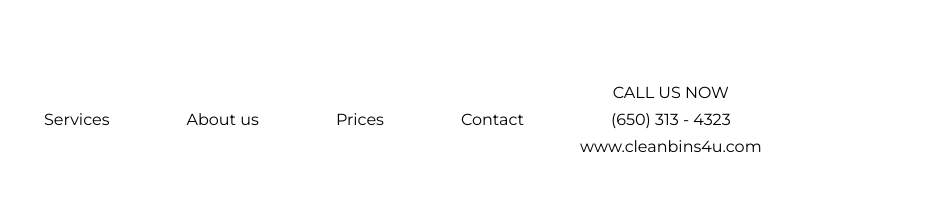
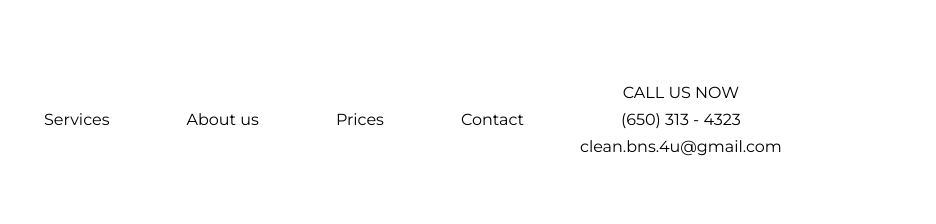
Before and after one commit to dz9systems/clean_bin, a website: page src/pages/index.html in a window 1280 px wide. Shown: the part 1759-1983 px from the top of the page, 344-1280 px from the left. Drawn offline with Linux system fonts and the light colour scheme; files that its build step writes are made by us from their sources; files whose address does not match are found by name.

Commit message:
added email

```diff
--- a/src/pages/index.html
+++ b/src/pages/index.html
@@ -97,7 +97,7 @@
       <div class="call-to-action">
         <p class="call-us-now">CALL US NOW</p>
         <p>(650) 313 - 4323</p>
-        <p>www.cleanbins4u.com</p>
+        <p>clean.bns.4u@gmail.com</p>
       </div>
     </div>
   </footer>
```
